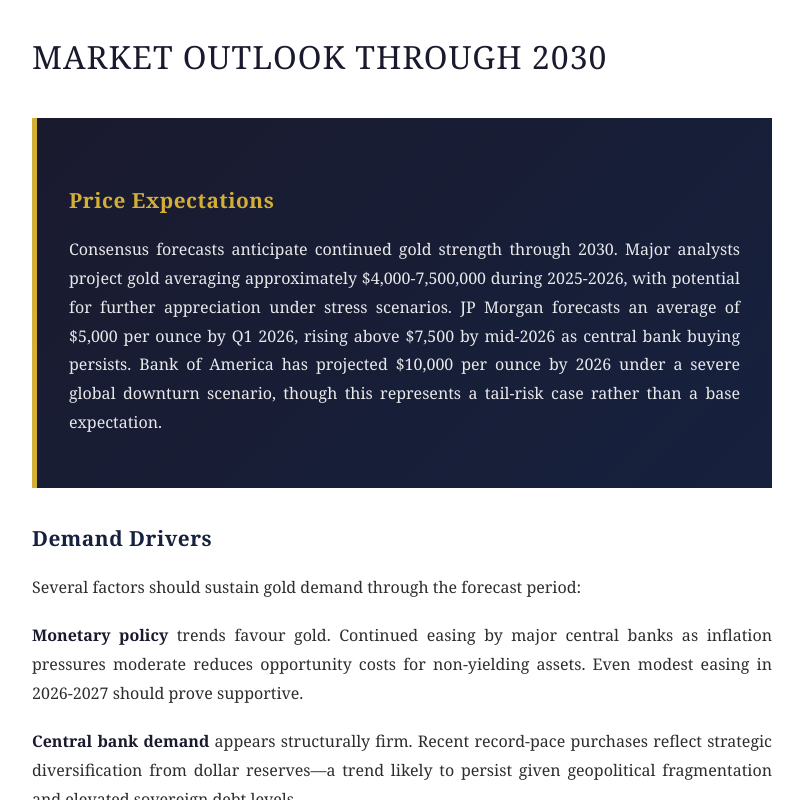
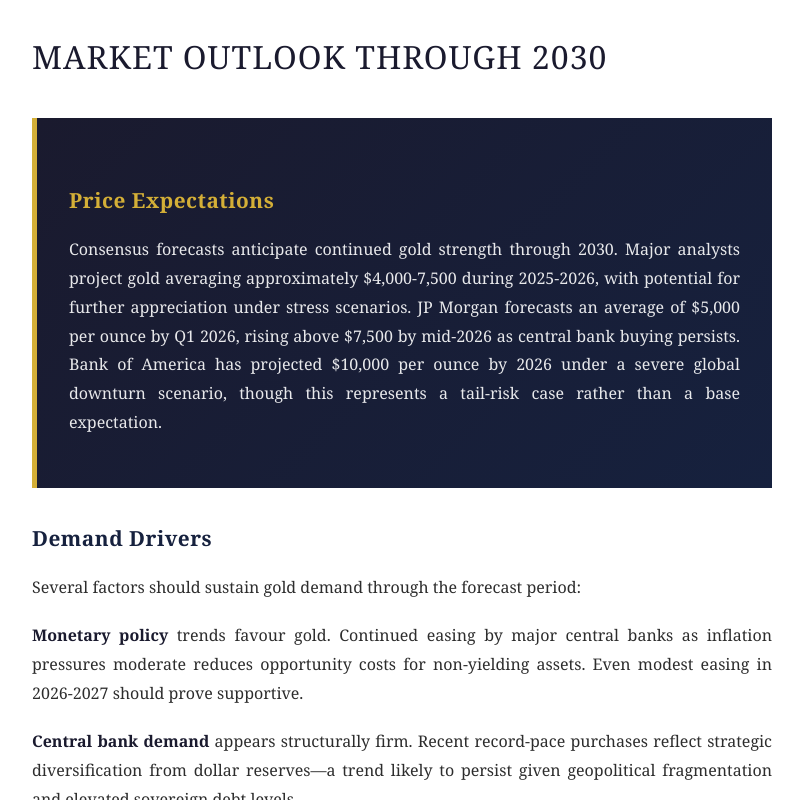
Before and after one commit to Btcphilosopher/gold-market, a plain HTML site: page index.html in a window 1280 px wide. Shown: the part 11200-12000 px from the top of the page, without its empty margins (238-1041 px from the left). Drawn offline with Linux system fonts and the light colour scheme.

Commit message:
Update index.html

```diff
--- a/index.html
+++ b/index.html
@@ -448,7 +448,7 @@
 
                 <div class="highlight-box">
                     <h3>Price Expectations</h3>
-                    <p>Consensus forecasts anticipate continued gold strength through 2030. Major analysts project gold averaging approximately $4,000-7,500,000 during 2025-2026, with potential for further appreciation under stress scenarios. JP Morgan forecasts an average of $5,000 per ounce by Q1 2026, rising above $7,500 by mid-2026 as central bank buying persists. Bank of America has projected $10,000 per ounce by 2026 under a severe global downturn scenario, though this represents a tail-risk case rather than a base expectation.</p>
+                    <p>Consensus forecasts anticipate continued gold strength through 2030. Major analysts project gold averaging approximately $4,000-7,500 during 2025-2026, with potential for further appreciation under stress scenarios. JP Morgan forecasts an average of $5,000 per ounce by Q1 2026, rising above $7,500 by mid-2026 as central bank buying persists. Bank of America has projected $10,000 per ounce by 2026 under a severe global downturn scenario, though this represents a tail-risk case rather than a base expectation.</p>
                 </div>
 
                 <h3>Demand Drivers</h3>
```
